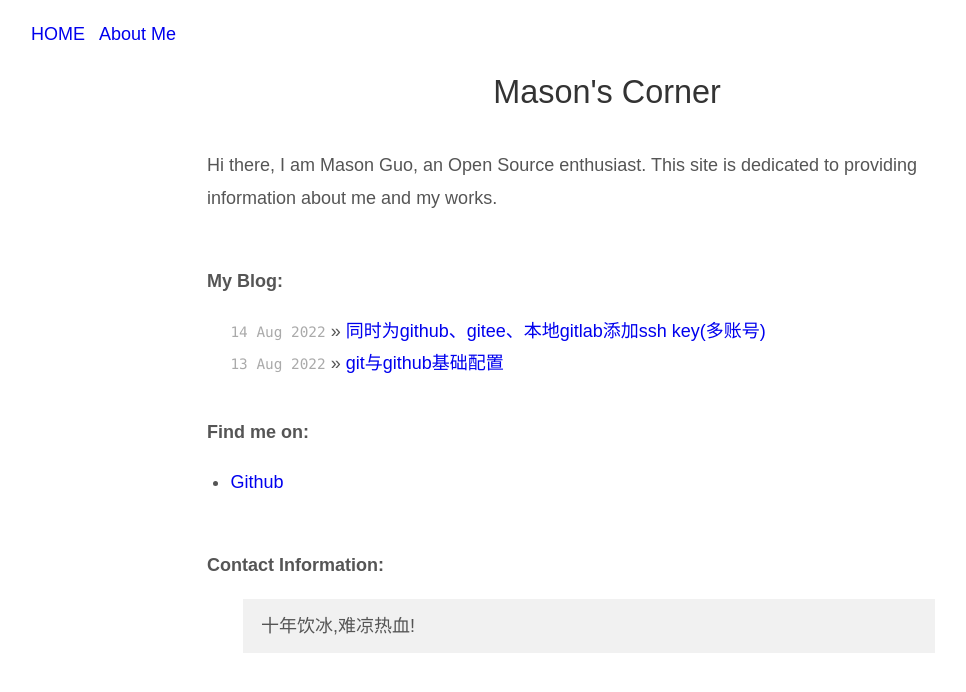
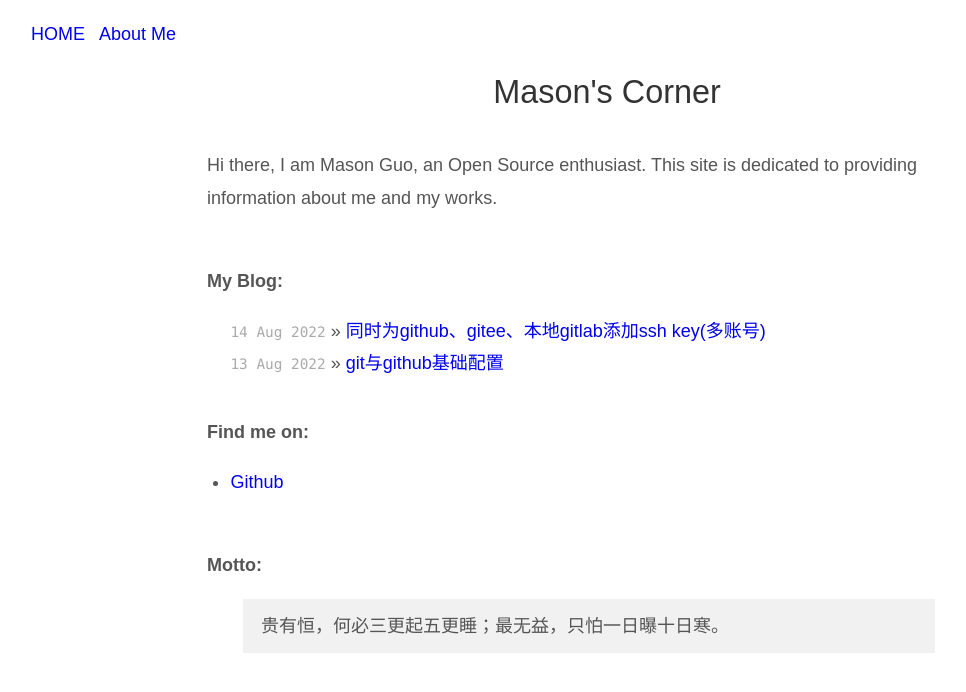
Before and after one commit to GXCINFO/GXCINFO.GITHUB.IO, a Jekyll site: the page built from index.markdown, in a window 1280 px wide. Shown: the top 692 px of the page, without its empty margins (33-999 px from the left). Built offline with Jekyll 4.4.1, drawn with Linux system fonts in a browser that asks for light colours.

Commit message:
update for files

```diff
--- a/_layouts/post.html
+++ b/_layouts/post.html
@@ -18,7 +18,7 @@
     {{ content }}
     <br />
     <blockquote>
-      十年饮冰,难凉热血
+      贵有恒，何必三更眠五更起；最无益，只怕一日曝十日寒。
     </blockquote>
   </div>
 </html>
--- a/index.markdown
+++ b/index.markdown
@@ -17,7 +17,7 @@ Hi there, I am Mason Guo, an Open Source enthusiast. This site is dedicated to p
 <ul>
   <li><a href="http://github.com/Mason-Guo/">Github</a></li>
 </ul>
-<p><br /><b>Contact Information:</b></p>
+<p><br /><b>Motto:</b></p>
 <blockquote>
-十年饮冰,难凉热血!
+贵有恒，何必三更起五更睡；最无益，只怕一日曝十日寒。
 </blockquote>
```
